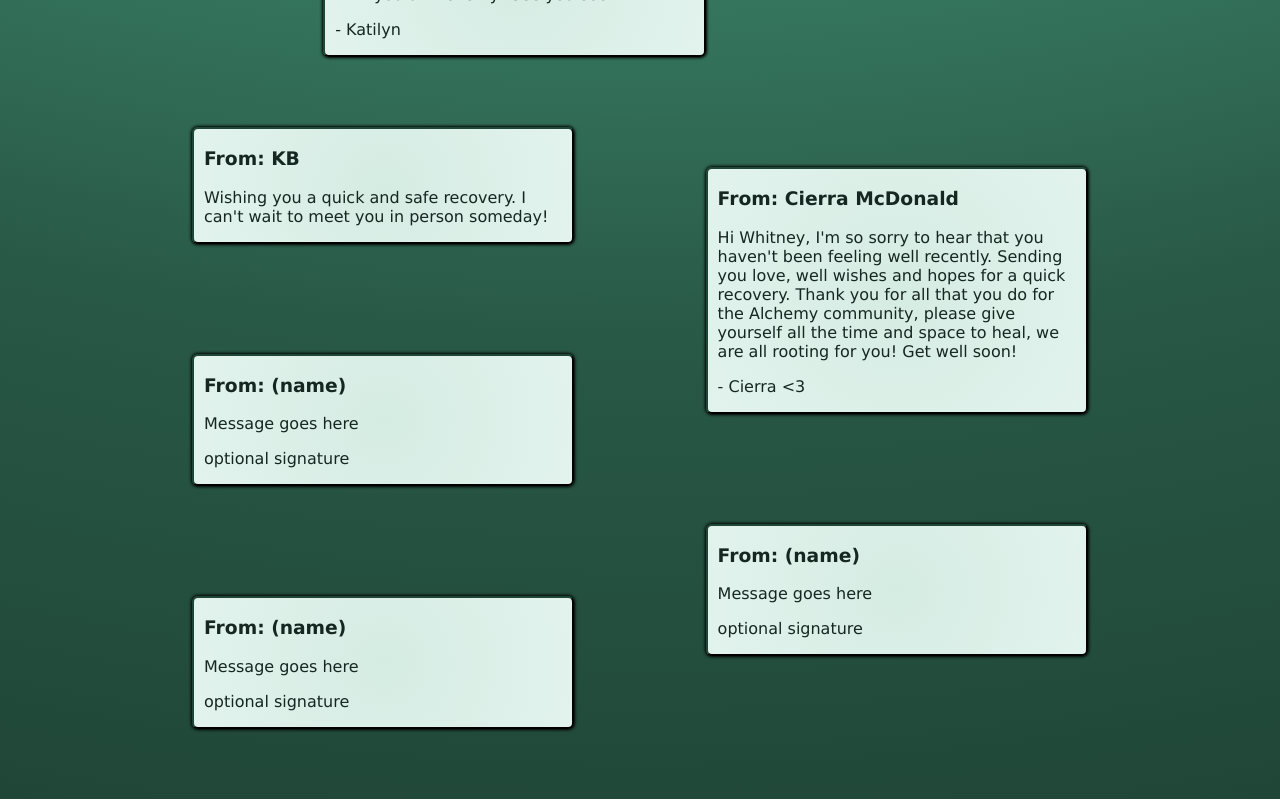
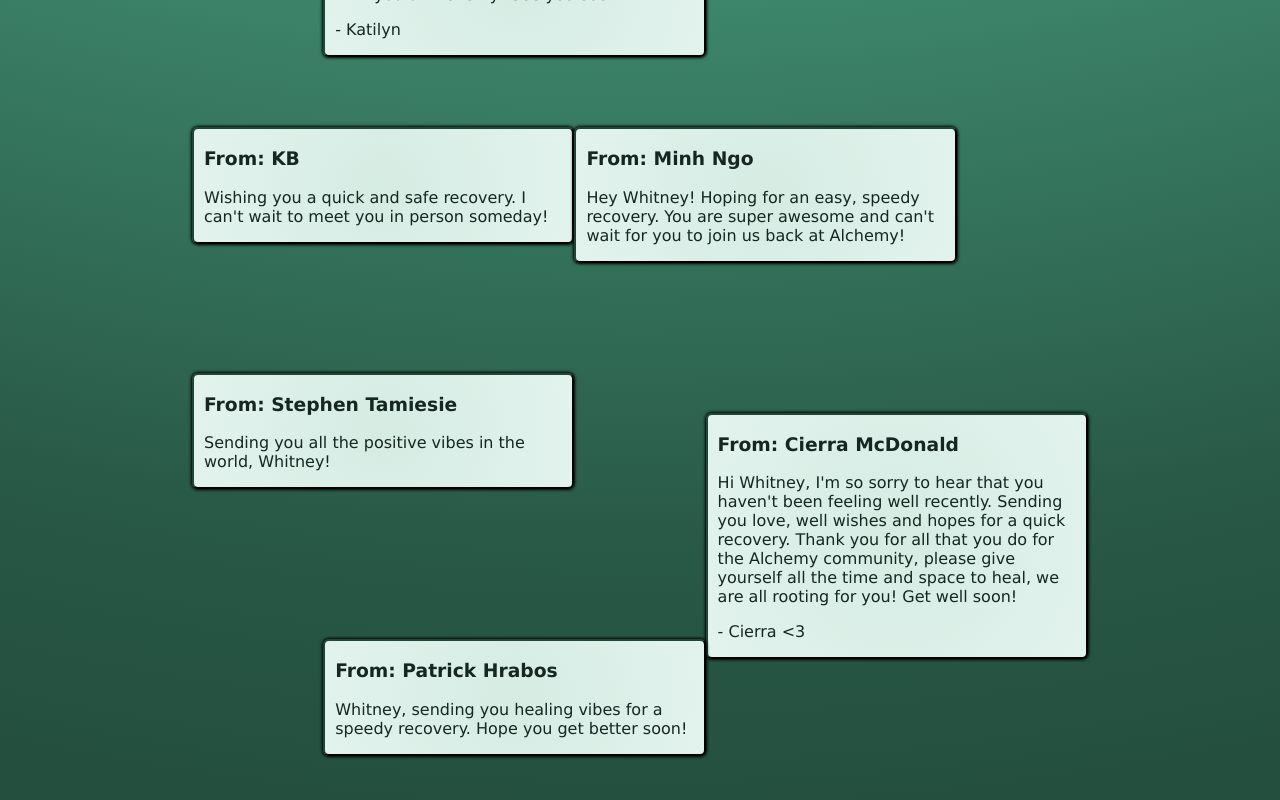
Before and after one commit to bryanakitchen/get-well, a React app: page / in a window 1280 px wide. Shown: the part 5280-6080 px from the top of the page. Built offline with nearby package versions, Linux system fonts and the light colour scheme.

Commit message:
add messages

```diff
--- a/src/components/app/App.jsx
+++ b/src/components/app/App.jsx
@@ -252,6 +252,13 @@ export default class App extends Component {
             </p>
           </div>
 
+          <div className={styles.messageLeft} data-aos="fade-right">
+            <h3>From: Minh Ngo</h3>
+            <p>
+              Hey Whitney! Hoping for an easy, speedy recovery. You are super awesome and can't wait for you to join us back at Alchemy!
+            </p>
+          </div>
+
           <div className={styles.messageRight} data-aos="fade-left">
             <h3>From: Cierra McDonald</h3>
             <p>
@@ -259,6 +266,20 @@ export default class App extends Component {
             </p>
             <p>
               - Cierra &#60;&#51;
+            </p>
+          </div>
+
+          <div className={styles.messageLeft} data-aos="fade-right">
+            <h3>From: Stephen Tamiesie</h3>
+            <p>
+              Sending you all the positive vibes in the world, Whitney!
+            </p>
+          </div>
+
+          <div className={styles.messageRight} data-aos="fade-left">
+            <h3>From: Patrick Hrabos</h3>
+            <p>
+              Whitney, sending you healing vibes for a speedy recovery. Hope you get better soon!
             </p>
           </div>
 
@@ -282,16 +303,6 @@ export default class App extends Component {
             </p>
           </div>
 
-          <div className={styles.messageLeft} data-aos="fade-right">
-            <h3>From: (name)</h3>
-            <p>
-              Message goes here
-            </p>
-            <p>
-              optional signature
-            </p>
-          </div>
-
         </div>
       </div>
     )
```
Also changed, not shown: 1 other file (tests, documents, lock files or other folders).
